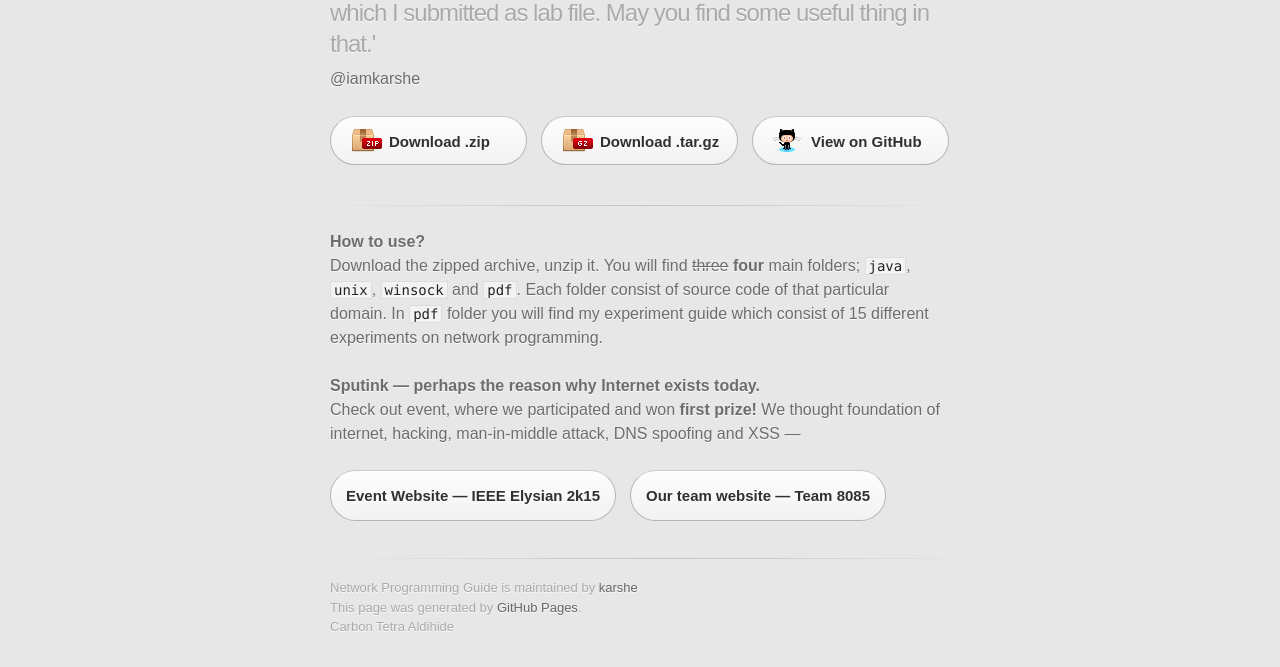
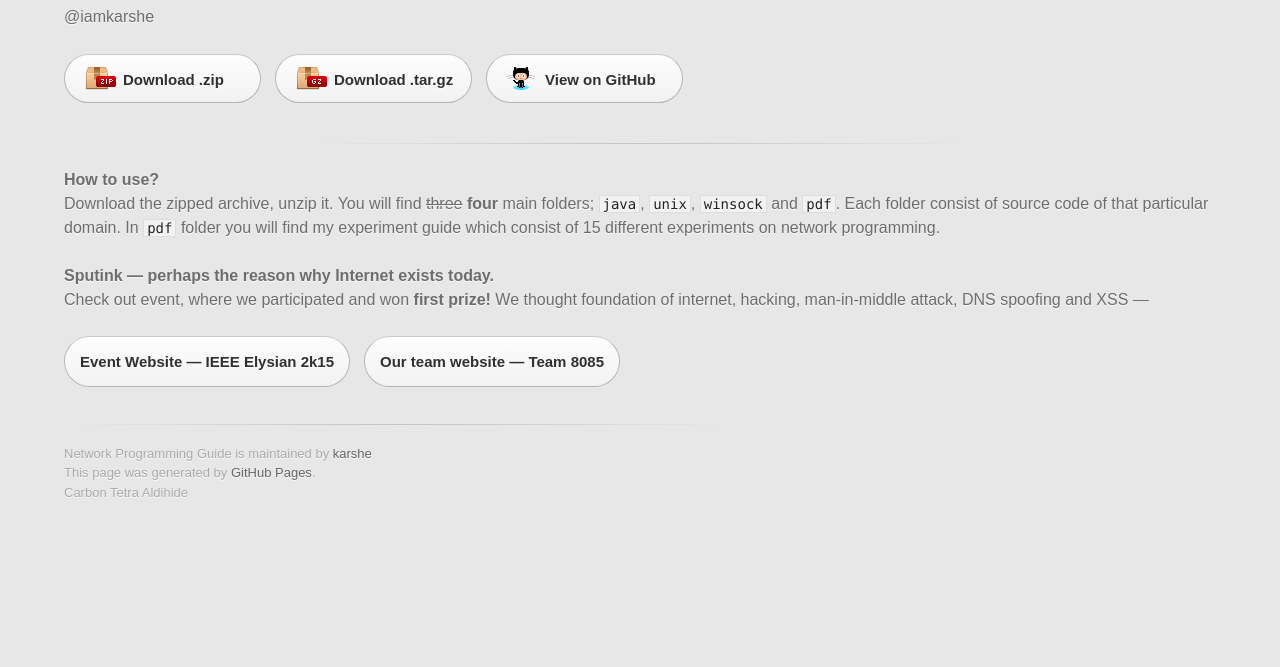
Before and after one commit to karshe/networkprogramming, a plain HTML site: page index.html in a window 1280 px wide. Shown: the part 163-830 px from the top of the page. After the commit the page ends 800 px from the top, so only its background shows below. Drawn offline with Linux system fonts and the light colour scheme; a web font is replaced by a local one.

Commit message:
Updated CSS width.

```diff
--- a/stylesheets/stylesheet.css
+++ b/stylesheets/stylesheet.css
@@ -1,7 +1,3 @@
-/* http://meyerweb.com/eric/tools/css/reset/
-   v2.0 | 20110126
-   License: none (public domain)
-*/
 html, body, div, span, applet, object, iframe,
 h1, h2, h3, h4, h5, h6, p, blockquote, pre,
 a, abbr, acronym, address, big, cite, code,
@@ -92,7 +88,7 @@ header h2 {
 }
 
 .inner {
-  width: 620px;
+  width: 90%;
   margin: 0 auto;
 }
 
```
